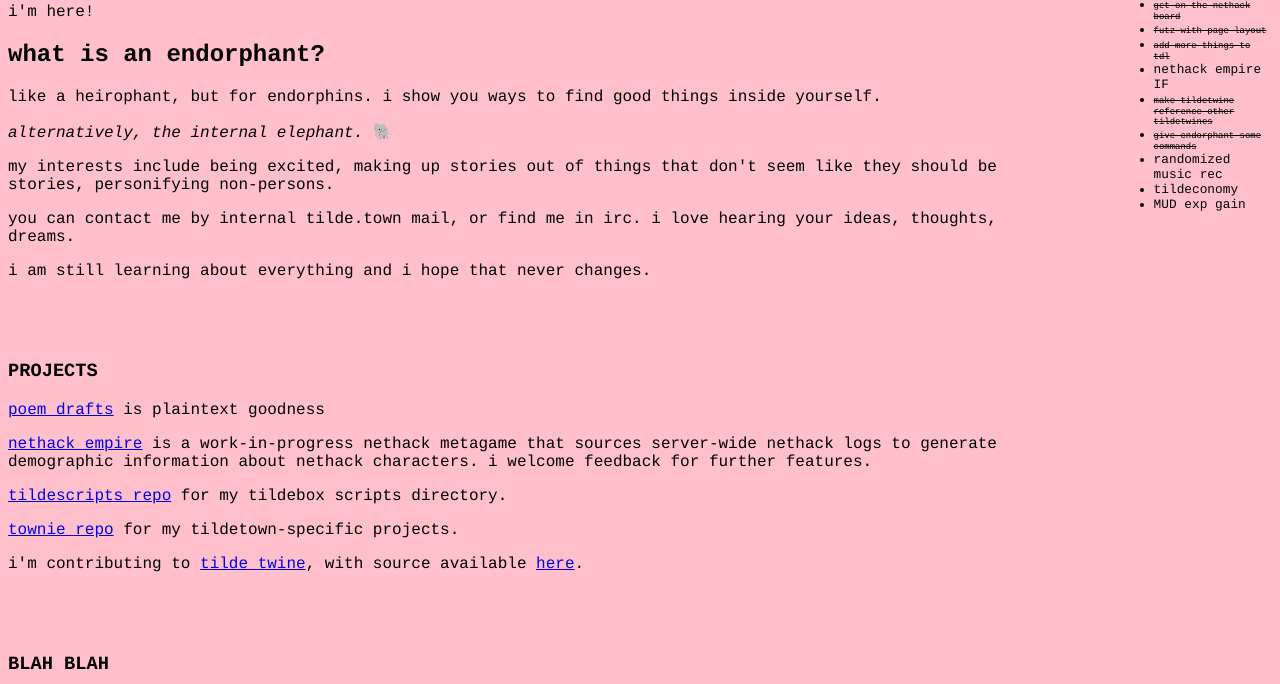
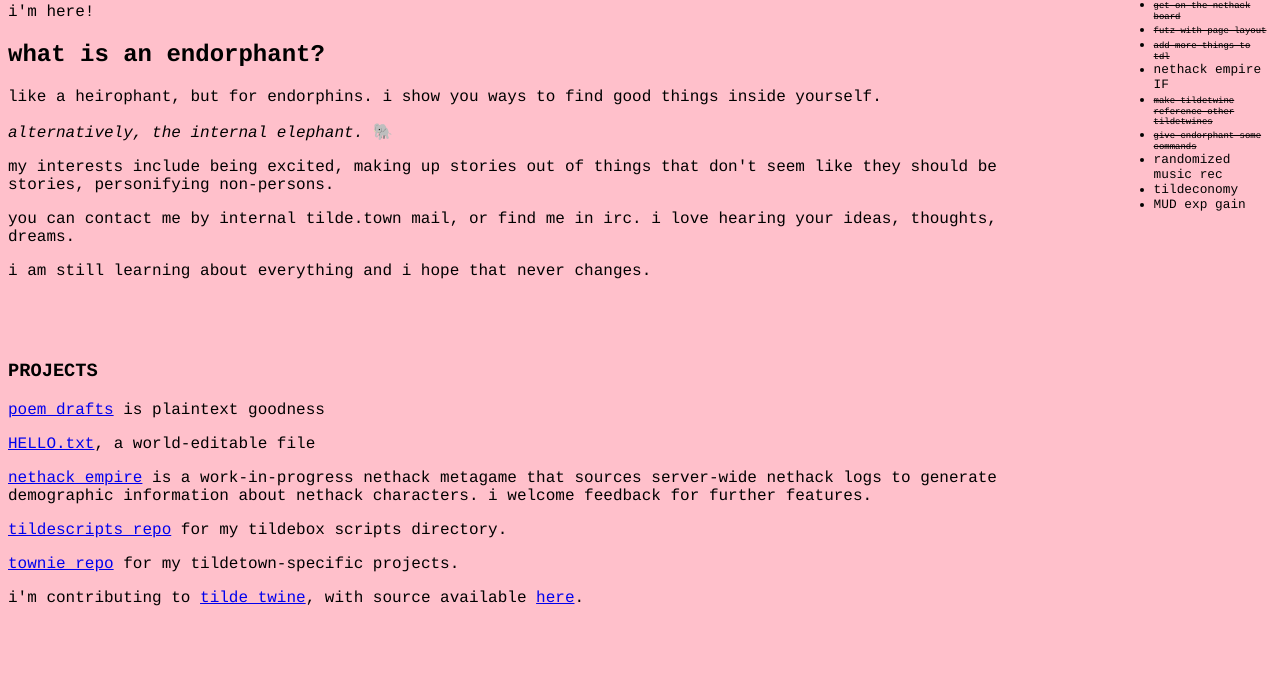
Before and after one commit to modgethanc/townie, a plain HTML site: page public_html/index.html in a window 1280 px wide. Shown: the part 77-761 px from the top of the page. Drawn offline with Linux system fonts and the light colour scheme.

Commit message:
added hello link

```diff
--- a/public_html/index.html
+++ b/public_html/index.html
@@ -78,6 +78,7 @@
  <div id="projects">
  <h3>PROJECTS</h3>
  <p><a href="DRAFTS.txt">poem drafts</a> is plaintext goodness</p>
+ <p><a href="HELLO.txt">HELLO.txt</a>, a world-editable file</p>
  <p><a href="nethackempire.html">nethack empire</a> is a work-in-progress
  nethack metagame that sources server-wide nethack logs to generate demographic
  information about nethack characters. i welcome feedback for further features.</p>
```
